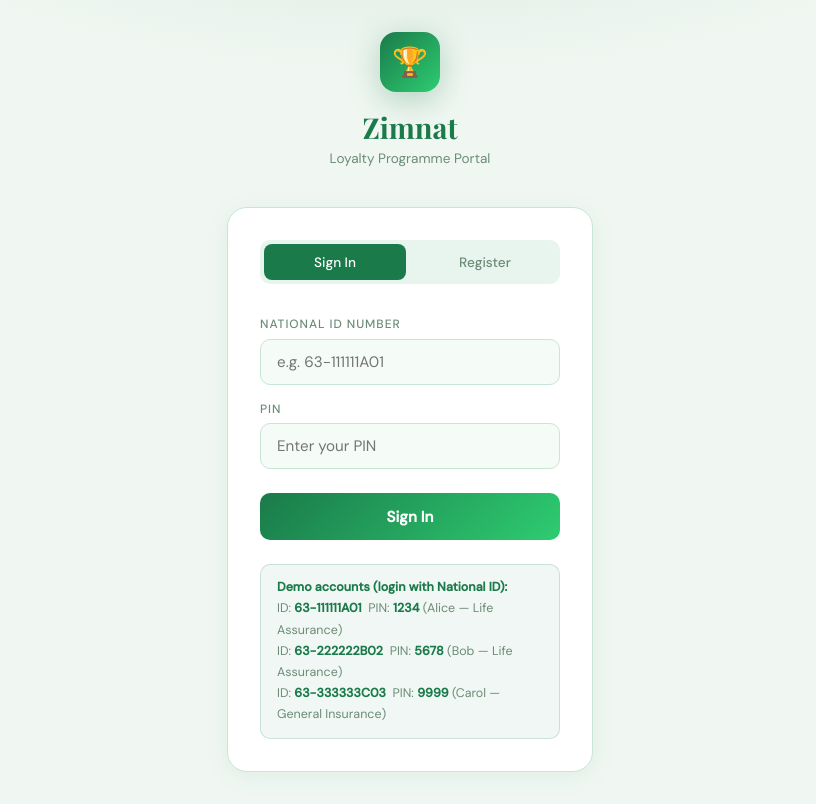
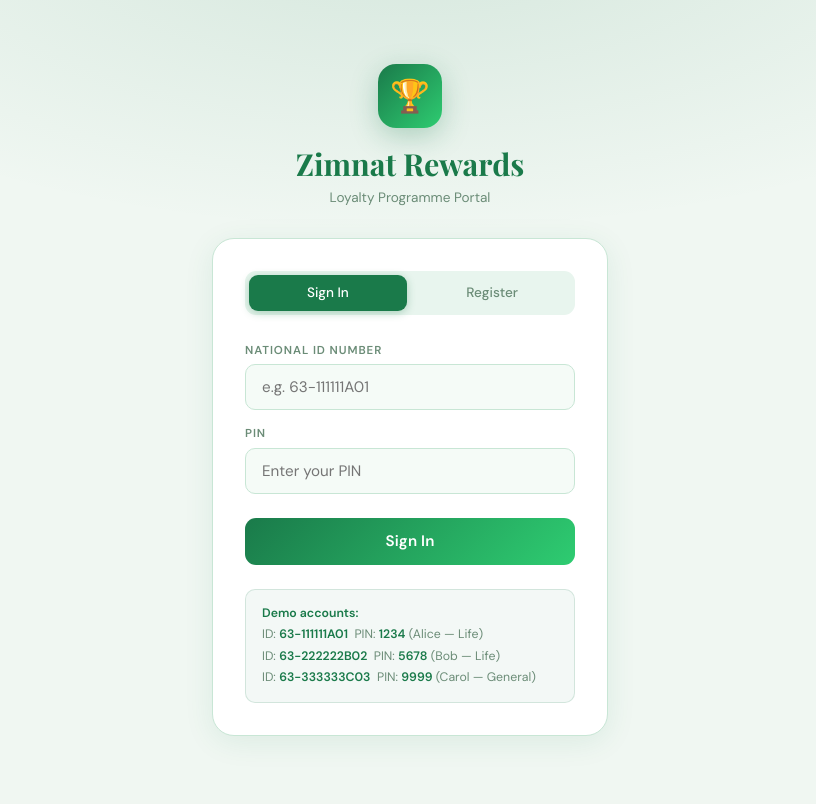
Before and after one commit to Anashe-Masomeke/ZIMNAT-, a Flask app: page / in a window 1280 px wide. Shown: the whole page, without its empty margins (230-1046 px from the left). After the commit the page ends 738 px from the top, so only its background shows below. Run offline with Flask 3, Linux system fonts and the light colour scheme.

Commit message:
Update login.html

```diff
--- a/templates/login.html
+++ b/templates/login.html
@@ -3,63 +3,134 @@
 <head>
 <meta charset="UTF-8">
 <meta name="viewport" content="width=device-width, initial-scale=1.0">
-<title>Zimnat— Login</title>
-<link href="https://fonts.googleapis.com/css2?family=Playfair+Display:wght@700;900&family=DM+Sans:wght@300;400;500&display=swap" rel="stylesheet">
+<title>Zimnat Rewards — Login</title>
+<link href="https://fonts.googleapis.com/css2?family=Playfair+Display:wght@700;900&family=DM+Sans:wght@300;400;500;600&display=swap" rel="stylesheet">
 <style>
 :root{
   --green:#1A7A4A;--green-light:#2ECC71;--green-mid:#158A45;
-  --dark:#F0F7F2;--card:#FFFFFF;--border:#C8E6D5;
+  --bg:#F0F7F2;--card:#FFFFFF;--border:#C8E6D5;
   --text:#1A2E22;--muted:#6B8C77;
 }
 *{box-sizing:border-box;margin:0;padding:0;}
-body{background:var(--dark);color:var(--text);font-family:'DM Sans',sans-serif;min-height:100vh;
+body{background:var(--bg);color:var(--text);font-family:'DM Sans',sans-serif;min-height:100vh;
   display:flex;align-items:center;justify-content:center;
-  background-image:radial-gradient(ellipse 80% 50% at 50% -20%,rgba(26,122,74,0.12) 0%,transparent 60%);}
-.container{width:100%;max-width:430px;padding:2rem;}
-.logo{text-align:center;margin-bottom:2.5rem;}
-.logo-badge{display:inline-block;width:60px;height:60px;
+  background-image:radial-gradient(ellipse 90% 60% at 50% -10%,rgba(26,122,74,0.13) 0%,transparent 65%);}
+.container{width:100%;max-width:460px;padding:2rem;}
+.logo{text-align:center;margin-bottom:2rem;}
+.logo-badge{display:inline-flex;width:64px;height:64px;align-items:center;justify-content:center;
   background:linear-gradient(135deg,var(--green),var(--green-light));
-  border-radius:16px;line-height:60px;font-size:1.8rem;margin-bottom:1rem;
-  box-shadow:0 8px 32px rgba(26,122,74,0.3);}
-.logo h1{font-family:'Playfair Display',serif;font-size:1.8rem;color:var(--green);}
-.logo p{color:var(--muted);font-size:.85rem;margin-top:.25rem;}
-.card{background:var(--card);border:1px solid var(--border);border-radius:20px;padding:2rem;
-  box-shadow:0 4px 24px rgba(26,122,74,0.08);}
-.tabs{display:flex;gap:.5rem;margin-bottom:2rem;background:#E8F5EE;border-radius:10px;padding:.25rem;}
-.tab{flex:1;padding:.6rem;border:none;border-radius:8px;cursor:pointer;font-family:'DM Sans',sans-serif;
-  font-size:.85rem;font-weight:500;transition:all .2s;background:transparent;color:var(--muted);}
-.tab.active{background:var(--green);color:#fff;}
+  border-radius:18px;font-size:2rem;margin-bottom:.9rem;
+  box-shadow:0 8px 28px rgba(26,122,74,0.28);}
+.logo h1{font-family:'Playfair Display',serif;font-size:1.9rem;color:var(--green);}
+.logo p{color:var(--muted);font-size:.85rem;margin-top:.3rem;}
+.card{background:var(--card);border:1px solid var(--border);border-radius:22px;padding:2rem;
+  box-shadow:0 6px 30px rgba(26,122,74,0.09);}
+
+/* ── TABS ─────────────────────────────────────────────── */
+.tabs{display:flex;gap:.4rem;margin-bottom:1.75rem;background:#E8F5EE;border-radius:11px;padding:.25rem;}
+.tab{flex:1;padding:.6rem;border:none;border-radius:9px;cursor:pointer;
+  font-family:'DM Sans',sans-serif;font-size:.85rem;font-weight:500;
+  transition:all .2s;background:transparent;color:var(--muted);}
+.tab.active{background:var(--green);color:#fff;box-shadow:0 2px 8px rgba(26,122,74,0.3);}
 .form{display:none;}.form.active{display:block;}
-label{display:block;font-size:.75rem;font-weight:500;color:var(--muted);letter-spacing:.08em;
-  text-transform:uppercase;margin-bottom:.4rem;margin-top:1rem;}
+
+label{display:block;font-size:.72rem;font-weight:600;color:var(--muted);
+  letter-spacing:.08em;text-transform:uppercase;margin-bottom:.4rem;margin-top:1rem;}
 input,select{width:100%;background:#F5FBF7;border:1px solid var(--border);border-radius:10px;
   padding:.75rem 1rem;color:var(--text);font-family:'DM Sans',sans-serif;font-size:.95rem;
   transition:border-color .2s;outline:none;}
-input:focus,select:focus{border-color:var(--green);}
+input:focus,select:focus{border-color:var(--green);box-shadow:0 0 0 3px rgba(26,122,74,0.1);}
 select option{background:#fff;}
 .btn{width:100%;margin-top:1.5rem;padding:.85rem;
   background:linear-gradient(135deg,var(--green),var(--green-light));
-  border:none;border-radius:10px;color:#fff;font-family:'DM Sans',sans-serif;font-weight:600;
-  font-size:.95rem;cursor:pointer;transition:opacity .2s,transform .1s;}
+  border:none;border-radius:11px;color:#fff;font-family:'DM Sans',sans-serif;
+  font-weight:600;font-size:.95rem;cursor:pointer;
+  transition:opacity .2s,transform .1s;letter-spacing:.01em;}
 .btn:hover{opacity:.9;transform:translateY(-1px);}
-.msg{margin-top:1rem;padding:.75rem 1rem;border-radius:8px;font-size:.85rem;display:none;}
-.msg.error{background:rgba(220,50,50,.08);border:1px solid rgba(220,50,50,.25);color:#c0392b;}
-.msg.success{background:rgba(26,122,74,.08);border:1px solid rgba(26,122,74,.3);color:var(--green);}
-.demo-hint{margin-top:1.5rem;padding:.75rem 1rem;background:rgba(26,122,74,.06);
-  border:1px solid rgba(26,122,74,.18);border-radius:10px;font-size:.78rem;color:var(--muted);line-height:1.7;}
+.btn:active{transform:translateY(0);}
+.msg{margin-top:.9rem;padding:.7rem 1rem;border-radius:9px;font-size:.84rem;display:none;}
+.msg.error{background:rgba(192,57,43,.07);border:1px solid rgba(192,57,43,.22);color:#c0392b;}
+.msg.success{background:rgba(26,122,74,.08);border:1px solid rgba(26,122,74,.28);color:var(--green);}
+.demo-hint{margin-top:1.5rem;padding:.8rem 1rem;background:rgba(26,122,74,.05);
+  border:1px solid rgba(26,122,74,.15);border-radius:10px;font-size:.77rem;color:var(--muted);line-height:1.75;}
 .demo-hint strong{color:var(--green);}
+
+/* ── BU GRID (register) ───────────────────────────────── */
 .bu-grid{display:grid;grid-template-columns:1fr 1fr;gap:.5rem;margin-top:.4rem;}
-.bu-option{padding:.6rem .75rem;border:1px solid var(--border);border-radius:8px;cursor:pointer;
-  font-size:.8rem;font-weight:500;color:var(--muted);transition:all .2s;text-align:center;background:#F5FBF7;}
-.bu-option:hover{border-color:var(--green);color:var(--green);}
-.bu-option.selected{border-color:var(--green);background:rgba(26,122,74,.1);color:var(--green);}
+.bu-opt{padding:.65rem .75rem;border:1.5px solid var(--border);border-radius:10px;cursor:pointer;
+  font-size:.8rem;font-weight:500;color:var(--muted);transition:all .2s;
+  text-align:center;background:#F5FBF7;}
+.bu-opt:hover{border-color:var(--green);color:var(--green);}
+.bu-opt.selected{border-color:var(--green);background:rgba(26,122,74,.1);color:var(--green);font-weight:600;}
+
+/* ── BUSINESS UNIT PICKER SCREEN ─────────────────────── */
+#bu-screen{display:none;position:fixed;inset:0;background:var(--bg);z-index:999;
+  display:none;align-items:center;justify-content:center;
+  background-image:radial-gradient(ellipse 90% 60% at 50% -10%,rgba(26,122,74,0.13) 0%,transparent 65%);}
+#bu-screen.show{display:flex;}
+.bu-pick-card{width:100%;max-width:520px;padding:2rem;background:var(--card);
+  border:1px solid var(--border);border-radius:22px;box-shadow:0 6px 30px rgba(26,122,74,0.12);}
+.bu-pick-card h2{font-family:'Playfair Display',serif;font-size:1.5rem;color:var(--green);margin-bottom:.35rem;}
+.bu-pick-card p{font-size:.85rem;color:var(--muted);margin-bottom:1.5rem;}
+.bu-pick-grid{display:grid;grid-template-columns:1fr 1fr;gap:.85rem;}
+.bu-pick-btn{padding:1.4rem 1rem;border:2px solid var(--border);border-radius:16px;
+  cursor:pointer;background:#F8FCF9;transition:all .22s;text-align:center;
+  font-family:'DM Sans',sans-serif;}
+.bu-pick-btn:hover{border-color:var(--green);background:rgba(26,122,74,.06);transform:translateY(-2px);}
+.bu-pick-btn .bpb-icon{font-size:2.2rem;margin-bottom:.55rem;}
+.bu-pick-btn .bpb-name{font-size:.95rem;font-weight:600;color:var(--text);}
+.bu-pick-btn .bpb-desc{font-size:.72rem;color:var(--muted);margin-top:.25rem;line-height:1.4;}
+.bu-pick-btn.life{border-color:rgba(26,122,74,.35);background:rgba(26,122,74,.04);}
+.bu-pick-btn.general{border-color:rgba(74,144,217,.35);background:rgba(74,144,217,.04);}
+.bu-pick-btn.zfs{border-color:rgba(192,57,43,.3);background:rgba(192,57,43,.03);}
+.bu-pick-btn.asset{border-color:rgba(142,68,173,.3);background:rgba(142,68,173,.03);}
+.bu-pick-btn.life:hover{border-color:var(--green);background:rgba(26,122,74,.1);}
+.bu-pick-btn.general:hover{border-color:#4A90D9;background:rgba(74,144,217,.1);}
+.bu-pick-btn.zfs:hover{border-color:#c0392b;background:rgba(192,57,43,.08);}
+.bu-pick-btn.asset:hover{border-color:#8E44AD;background:rgba(142,68,173,.08);}
+.bu-skip{margin-top:1.1rem;text-align:center;font-size:.78rem;color:var(--muted);}
+.bu-skip a{color:var(--green);cursor:pointer;text-decoration:underline;}
+.bu-user-name{font-weight:600;color:var(--text);}
 </style>
 </head>
 <body>
+
+<!-- ── BUSINESS UNIT PICKER ─────────────────────────────── -->
+<div id="bu-screen">
+  <div class="bu-pick-card">
+    <h2>Welcome, <span id="bu-user-greeting">there</span>! 👋</h2>
+    <p>Which Zimnat service are you here for today? Choose your business unit to personalise your dashboard and rewards.</p>
+    <div class="bu-pick-grid">
+      <div class="bu-pick-btn life" onclick="chooseBU('LIFE')">
+        <div class="bpb-icon">🛡️</div>
+        <div class="bpb-name">Life Assurance</div>
+        <div class="bpb-desc">Policies, pensions &amp; funeral cover</div>
+      </div>
+      <div class="bu-pick-btn general" onclick="chooseBU('GENERAL')">
+        <div class="bpb-icon">🚗</div>
+        <div class="bpb-name">General Insurance</div>
+        <div class="bpb-desc">Motor, home, travel &amp; business</div>
+      </div>
+      <div class="bu-pick-btn zfs" onclick="chooseBU('ZFS')">
+        <div class="bpb-icon">💰</div>
+        <div class="bpb-name">ZFS Loans</div>
+        <div class="bpb-desc">Loans, repayments &amp; credit</div>
+      </div>
+      <div class="bu-pick-btn asset" onclick="chooseBU('ASSET')">
+        <div class="bpb-icon">📈</div>
+        <div class="bpb-name">Asset Management</div>
+        <div class="bpb-desc">Investments &amp; unit trusts</div>
+      </div>
+    </div>
+    <div class="bu-skip">Already set? <a onclick="skipBU()">Continue with my saved unit</a></div>
+  </div>
+</div>
+
+<!-- ── LOGIN / REGISTER CARD ───────────────────────────── -->
 <div class="container">
   <div class="logo">
     <div class="logo-badge">🏆</div>
-    <h1>Zimnat </h1>
+    <h1>Zimnat Rewards</h1>
     <p>Loyalty Programme Portal</p>
   </div>
   <div class="card">
@@ -67,6 +138,8 @@ select option{background:#fff;}
       <button class="tab active" onclick="showTab('login')">Sign In</button>
       <button class="tab" onclick="showTab('register')">Register</button>
     </div>
+
+    <!-- LOGIN -->
     <div class="form active" id="tab-login">
       <label>National ID Number</label>
       <input type="text" id="l-nid" placeholder="e.g. 63-111111A01">
@@ -75,12 +148,14 @@ select option{background:#fff;}
       <button class="btn" onclick="doLogin()">Sign In</button>
       <div class="msg" id="l-msg"></div>
       <div class="demo-hint">
-        <strong>Demo accounts (login with National ID):</strong><br>
-        ID: <strong>63-111111A01</strong> &nbsp;PIN: <strong>1234</strong> (Alice — Life Assurance)<br>
-        ID: <strong>63-222222B02</strong> &nbsp;PIN: <strong>5678</strong> (Bob — Life Assurance)<br>
-        ID: <strong>63-333333C03</strong> &nbsp;PIN: <strong>9999</strong> (Carol — General Insurance)
+        <strong>Demo accounts:</strong><br>
+        ID: <strong>63-111111A01</strong> &nbsp;PIN: <strong>1234</strong> (Alice — Life)<br>
+        ID: <strong>63-222222B02</strong> &nbsp;PIN: <strong>5678</strong> (Bob — Life)<br>
+        ID: <strong>63-333333C03</strong> &nbsp;PIN: <strong>9999</strong> (Carol — General)
       </div>
     </div>
+
+    <!-- REGISTER -->
     <div class="form" id="tab-register">
       <label>Full Name</label>
       <input type="text" id="r-name" placeholder="e.g. Tendai Moyo">
@@ -90,10 +165,10 @@ select option{background:#fff;}
       <input type="text" id="r-nid" placeholder="e.g. 63-123456A25">
       <label>Business Unit</label>
       <div class="bu-grid">
-        <div class="bu-option selected" onclick="selectBU(this,'LIFE')">🛡️ Life Assurance</div>
-        <div class="bu-option" onclick="selectBU(this,'GENERAL')">🚗 General Insurance</div>
-        <div class="bu-option" onclick="selectBU(this,'ZFS')">💰 ZFS Loans</div>
-        <div class="bu-option" onclick="selectBU(this,'ASSET')">📈 Asset Management</div>
+        <div class="bu-opt selected" onclick="selectBU(this,'LIFE')">🛡️ Life Assurance</div>
+        <div class="bu-opt" onclick="selectBU(this,'GENERAL')">🚗 General Insurance</div>
+        <div class="bu-opt" onclick="selectBU(this,'ZFS')">💰 ZFS Loans</div>
+        <div class="bu-opt" onclick="selectBU(this,'ASSET')">📈 Asset Management</div>
       </div>
       <input type="hidden" id="r-unit" value="LIFE">
       <label>PIN (4–6 digits)</label>
@@ -103,40 +178,72 @@ select option{background:#fff;}
     </div>
   </div>
 </div>
+
 <script>
+let loggedInName = '';
+
 function showTab(tab){
   document.querySelectorAll('.tab').forEach((t,i)=>t.classList.toggle('active',tab==='login'?i===0:i===1));
   document.querySelectorAll('.form').forEach((f,i)=>f.classList.toggle('active',tab==='login'?i===0:i===1));
 }
 function selectBU(el,val){
-  document.querySelectorAll('.bu-option').forEach(b=>b.classList.remove('selected'));
+  document.querySelectorAll('.bu-opt').forEach(b=>b.classList.remove('selected'));
   el.classList.add('selected');document.getElementById('r-unit').value=val;
 }
 function showMsg(id,text,type){
   const el=document.getElementById(id);el.textContent=text;el.className='msg '+type;el.style.display='block';
 }
+
 async function doLogin(){
   const nid=document.getElementById('l-nid').value.trim();
   const pin=document.getElementById('l-pin').value.trim();
   if(!nid||!pin){showMsg('l-msg','Please enter your National ID and PIN.','error');return;}
-  const res=await fetch('/login',{method:'POST',headers:{'Content-Type':'application/json'},body:JSON.stringify({national_id:nid,pin:pin})});
+  const res=await fetch('/login',{method:'POST',headers:{'Content-Type':'application/json'},
+    body:JSON.stringify({national_id:nid,pin:pin})});
   const data=await res.json();
-  if(data.success){window.location.href='/dashboard';}
-  else{showMsg('l-msg',data.message,'error');}
+  if(data.success){
+    loggedInName=data.name||'there';
+    document.getElementById('bu-user-greeting').textContent=loggedInName;
+    document.getElementById('bu-screen').classList.add('show');
+  } else {
+    showMsg('l-msg',data.message,'error');
+  }
 }
+
+async function chooseBU(bu){
+  await fetch('/api/update-business-unit',{method:'POST',
+    headers:{'Content-Type':'application/json'},body:JSON.stringify({business_unit:bu})});
+  window.location.href='/dashboard';
+}
+
+function skipBU(){
+  window.location.href='/dashboard';
+}
+
 async function doRegister(){
-  const body={full_name:document.getElementById('r-name').value.trim(),phone_number:document.getElementById('r-phone').value.trim(),
-    national_id:document.getElementById('r-nid').value.trim(),business_unit:document.getElementById('r-unit').value,
-    pin:document.getElementById('r-pin').value.trim()};
-  if(!body.full_name||!body.phone_number||!body.national_id||!body.pin){showMsg('r-msg','All fields are required.','error');return;}
-  const res=await fetch('/register',{method:'POST',headers:{'Content-Type':'application/json'},body:JSON.stringify(body)});
+  const body={
+    full_name:document.getElementById('r-name').value.trim(),
+    phone_number:document.getElementById('r-phone').value.trim(),
+    national_id:document.getElementById('r-nid').value.trim(),
+    business_unit:document.getElementById('r-unit').value,
+    pin:document.getElementById('r-pin').value.trim()
+  };
+  if(!body.full_name||!body.phone_number||!body.national_id||!body.pin){
+    showMsg('r-msg','All fields are required.','error');return;
+  }
+  const res=await fetch('/register',{method:'POST',headers:{'Content-Type':'application/json'},
+    body:JSON.stringify(body)});
   const data=await res.json();
-  if(data.success){showMsg('r-msg','Account created! You can now sign in.','success');setTimeout(()=>showTab('login'),1500);}
-  else{showMsg('r-msg',data.message,'error');}
+  if(data.success){
+    showMsg('r-msg','Account created! You can now sign in.','success');
+    setTimeout(()=>showTab('login'),1500);
+  } else {showMsg('r-msg',data.message,'error');}
 }
 document.addEventListener('keydown',e=>{
-  if(e.key==='Enter'){const active=document.querySelector('.tab.active');
-    if(active.textContent.trim()==='Sign In') doLogin(); else doRegister();}
+  if(e.key==='Enter'){
+    const active=document.querySelector('.tab.active');
+    if(active.textContent.trim()==='Sign In') doLogin(); else doRegister();
+  }
 });
 </script>
 </body>
```
